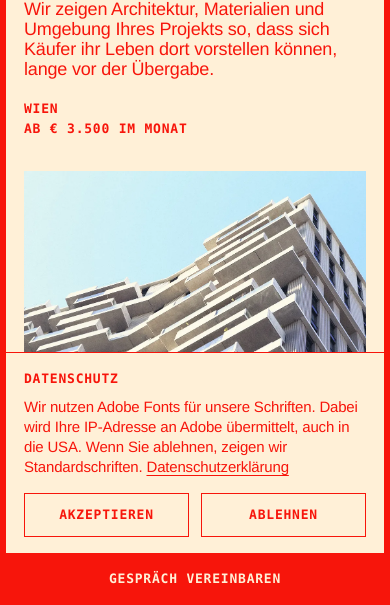
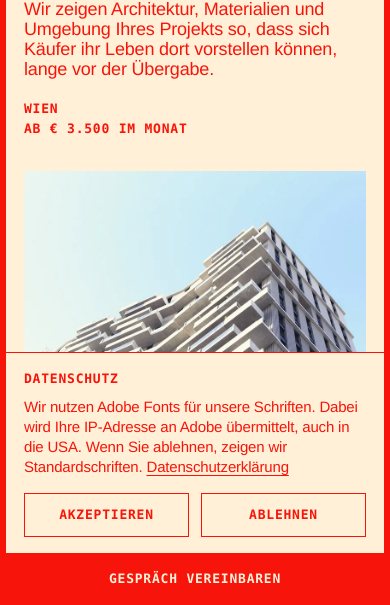
Before and after one commit to ZenBallz/habitat-site, a plain HTML site: page index.html in a window 390 px wide. Shown: the part 239-844 px from the top of the page. Drawn offline with Linux system fonts and the light colour scheme.

Commit message:
Hero: separate 16:9 crop for mobile

```diff
--- a/index.html
+++ b/index.html
@@ -184,7 +184,10 @@
       <p class="g-4 nav hero__meta">Wien<br>ab € 3.500 im Monat</p>
     </div>
 
-    <img class="hero__img" src="assets/img/hero-vienna4-1600.webp" srcset="assets/img/hero-vienna4-1600.webp 1600w, assets/img/hero-vienna4-2400.webp 2400w, assets/img/hero-vienna4-3200.webp 3200w" sizes="100vw" alt="Gestaffelte Balkone eines Wohnhochhauses in Wien vor blauem Himmel" width="3200" height="1185" fetchpriority="high">
+    <picture>
+      <source media="(max-width: 760px)" srcset="assets/img/hero-vienna4-mobile-800.webp 800w, assets/img/hero-vienna4-mobile-1600.webp 1600w" sizes="100vw" width="1600" height="900">
+      <img class="hero__img" src="assets/img/hero-vienna4-1600.webp" srcset="assets/img/hero-vienna4-1600.webp 1600w, assets/img/hero-vienna4-2400.webp 2400w, assets/img/hero-vienna4-3200.webp 3200w" sizes="100vw" alt="Gestaffelte Balkone eines Wohnhochhauses in Wien vor blauem Himmel" width="3200" height="1185" fetchpriority="high">
+    </picture>
   </div>
 </section>
 
--- a/styles.css
+++ b/styles.css
@@ -410,7 +410,7 @@ html { scroll-padding-top: calc(var(--frame) + var(--top) + 12px); }
   .hero__title { margin-top: 48px; }
   .hero__intro .g-12 { grid-column: 1; }
   .hero__meta { margin-top: 20px; text-align: left; font-size: 13px; letter-spacing: 0.06em; }
-  .hero__img { height: auto; aspect-ratio: 16 / 9; margin-top: 32px; object-position: 72% center; }
+  .hero__img { height: auto; aspect-ratio: 16 / 9; margin-top: 32px; object-position: center; }
 }
 
 
```
Also changed, not shown: en/index.html (+4 -1 lines), assets/img/hero-vienna4-mobile-1600.webp (added), assets/img/hero-vienna4-mobile-800.webp (added).
